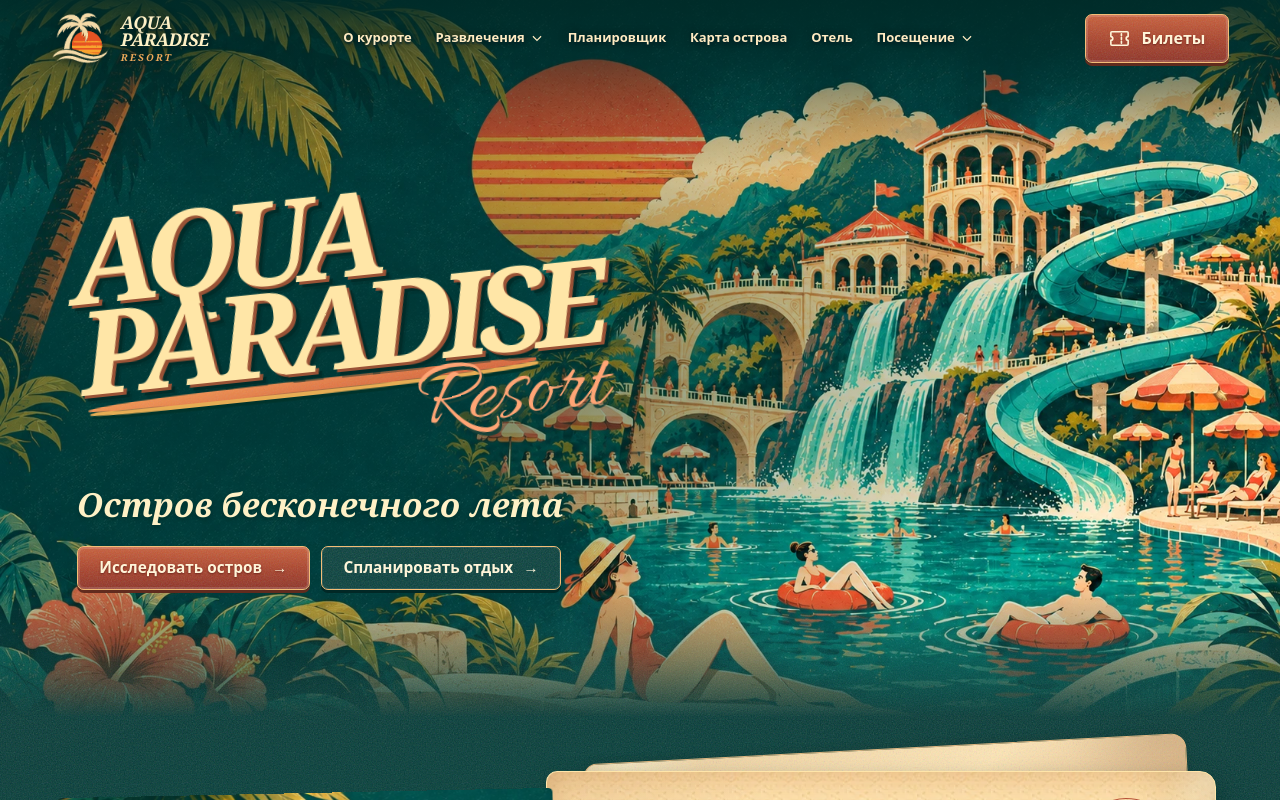
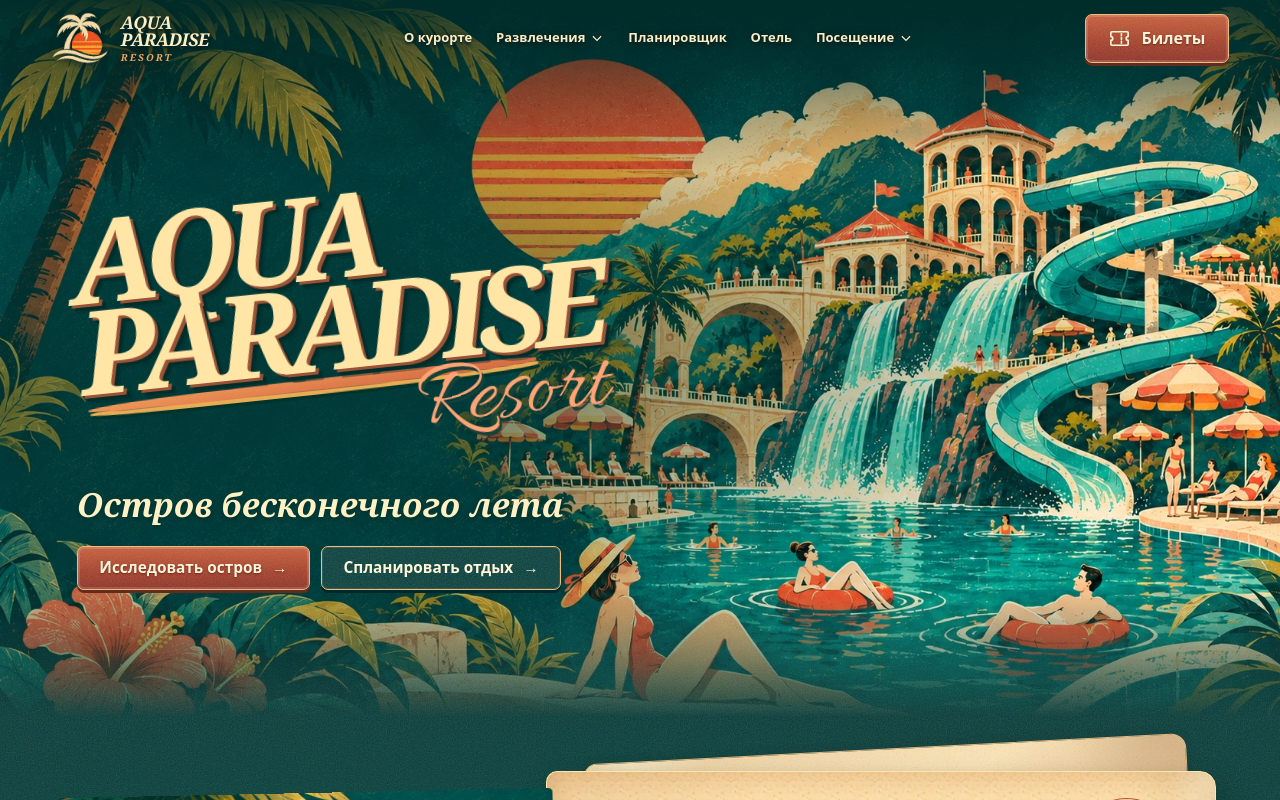
Before and after one commit to raccoonforge/aqua-paradise-resort, a React (Vite) app: page / in a window 1280 px wide. Shown: the top 800 px of the page. Built offline with nearby package versions, Linux system fonts and the light colour scheme; a web font is replaced by a local one.

Commit message:
style(header): remove map link from desktop masthead

```diff
--- a/src/components/Header.tsx
+++ b/src/components/Header.tsx
@@ -104,7 +104,6 @@ export default function Header({ home }: {home: boolean}) {
             <a className="apr-header__navlink" href="#/?section=about">О курорте</a>
             <TicketMenu group={entertainment} />
             <a className="apr-header__navlink" href="#/planner">Планировщик</a>
-            {home && <a className="apr-header__navlink" href="#/map">Карта острова</a>}
             <a className="apr-header__navlink" href="#/hotel">Отель</a>
             <TicketMenu group={visit} />
           </div>
```
